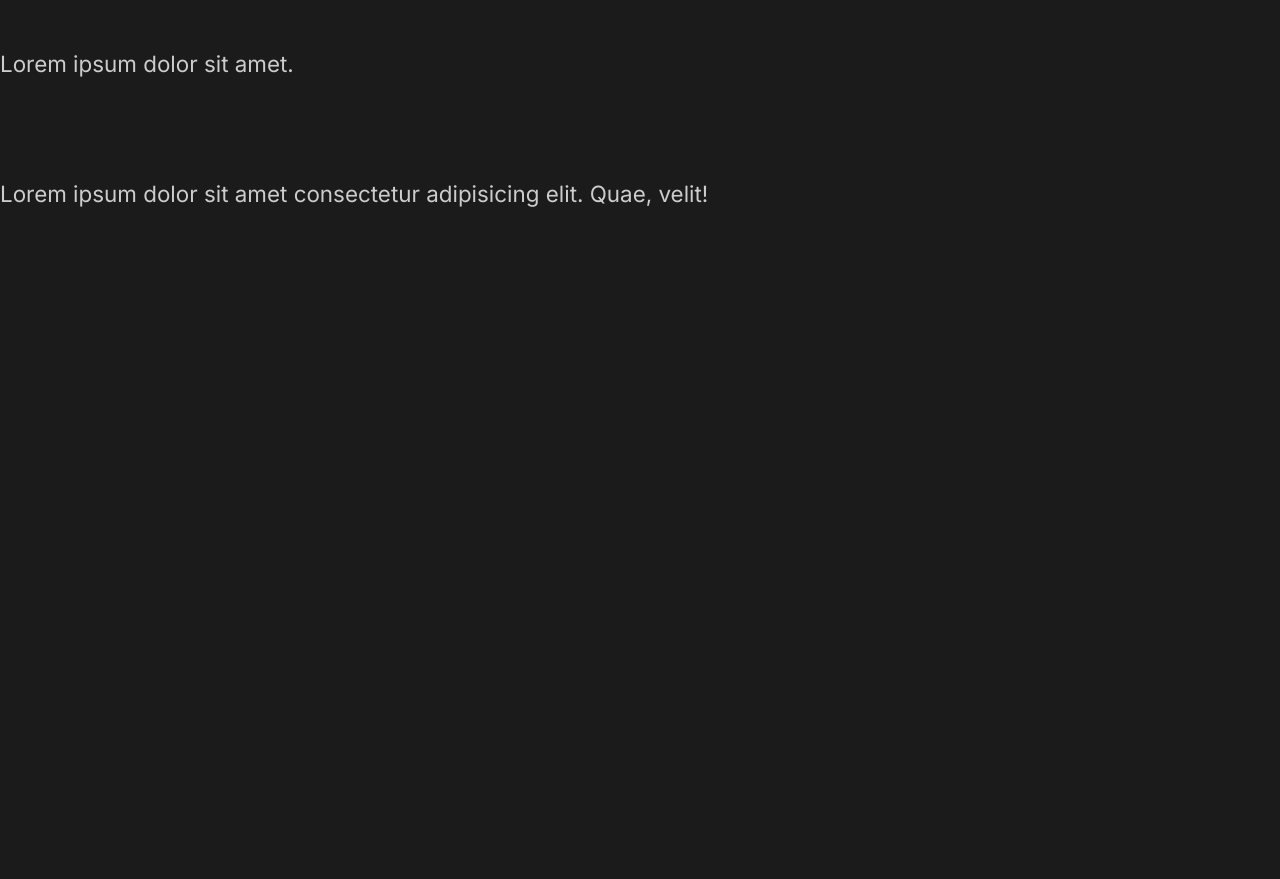
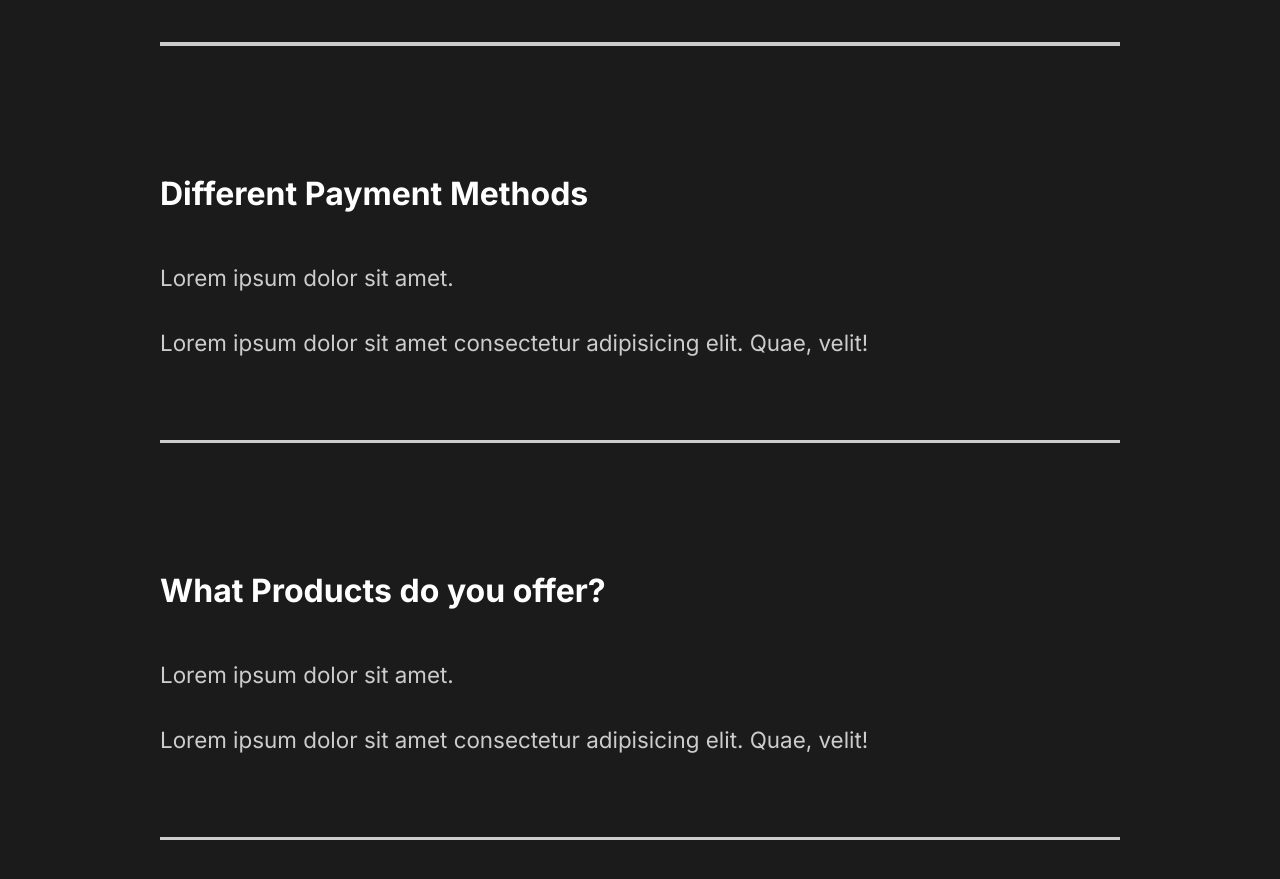
Before and after one commit to KingLouie1994/example-portfolio, a React (Create React App) app: page / in a window 1280 px wide. Shown: the part 3006-3885 px from the top of the page. Before the commit the page ends 3265 px from the top, so only its background shows below. Built offline with nearby package versions, Linux system fonts and the light colour scheme.

Commit message:
styled faq section

```diff
--- a/src/components/FaqSection.js
+++ b/src/components/FaqSection.js
@@ -1,6 +1,10 @@
+// Import Styles
+import styled from "styled-components";
+import { Container } from "../styles";
+
 const FaqSection = () => {
   return (
-    <div className="faq">
+    <FAQ>
       <h2>
         Any Questions <span>FAQ</span>
       </h2>
@@ -13,6 +17,7 @@
             velit!
           </p>
         </div>
+        <div className="faq-line"></div>
       </div>
       <div className="question">
         <h4>Daily Schedule</h4>
@@ -23,6 +28,7 @@
             velit!
           </p>
         </div>
+        <div className="faq-line"></div>
       </div>
       <div className="question">
         <h4>Different Payment Methods</h4>
@@ -33,6 +39,7 @@
             velit!
           </p>
         </div>
+        <div className="faq-line"></div>
       </div>
       <div className="question">
         <h4>What Products do you offer?</h4>
@@ -43,9 +50,38 @@
             velit!
           </p>
         </div>
+        <div className="faq-line"></div>
       </div>
-    </div>
+    </FAQ>
   );
 };
 
+// Styled Components;
+const FAQ = styled(Container)`
+  display: block;
+  span {
+    display: block;
+  }
+  h2 {
+    padding-bottom: 2rem;
+    font-weight: lighter;
+  }
+  .faq-line {
+    background: #cccccc;
+    height: 0.2rem;
+    margin: 2rem 0rem;
+    width: 100%;
+  }
+  .question {
+    padding: 3rem 0rem;
+    cursor: pointer;
+  }
+  .answer {
+    padding: 2rem 0rem;
+    p {
+      padding: 1rem 0rem;
+    }
+  }
+`;
+
 export default FaqSection;
--- a/src/components/GlobalStyle.js
+++ b/src/components/GlobalStyle.js
@@ -39,6 +39,7 @@
 
 h4{
     font-weight: bold;
+    font-size: 2rem;
 }
 
 a{
```
Also changed, not shown: 1 other file (tests, documents, lock files or other folders).
